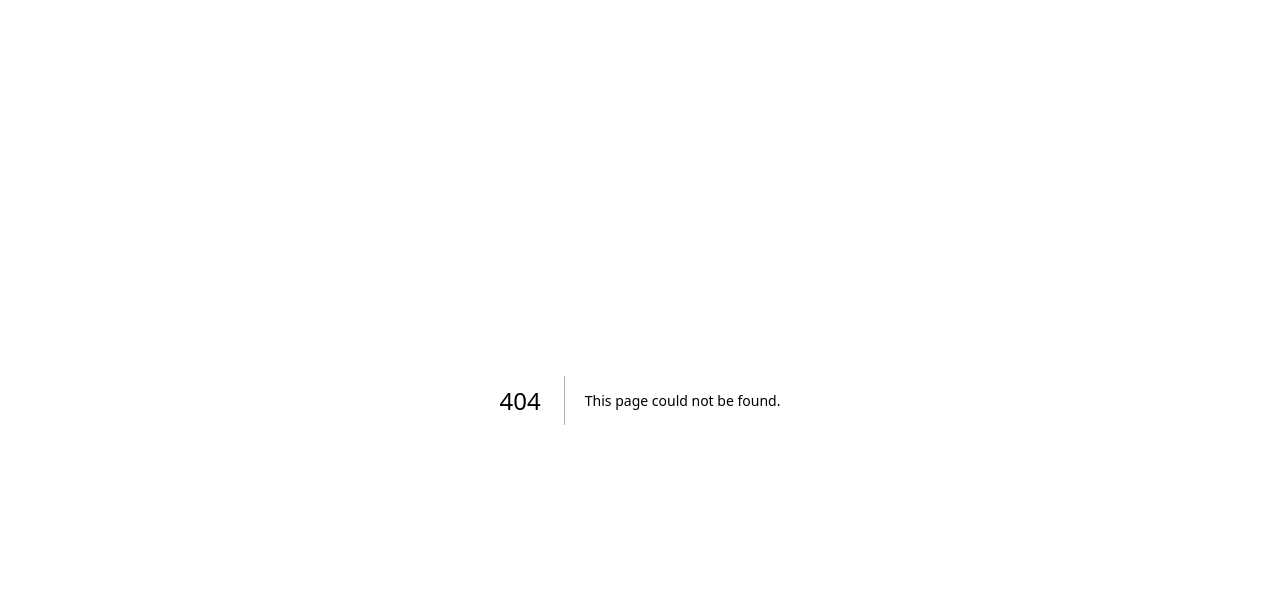
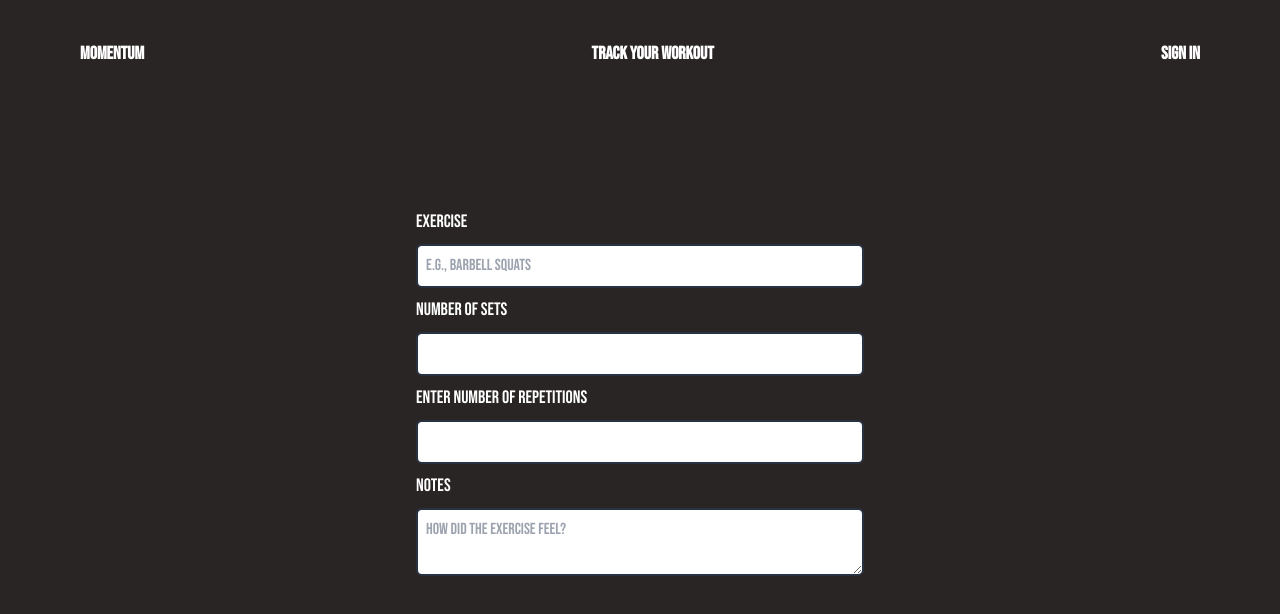
Before and after one commit to nataliey16/momentum-fitness-app, a Next.js app: page /tracker in a window 1280 px wide. Before the commit this address had no page. Shown: the top 614 px of the page. Built offline with nearby package versions, Linux system fonts and the light colour scheme.

Commit message:
Add exercise tracker form and route

```diff
--- /dev/null
+++ b/src/app/components/navbar.js
@@ -0,0 +1,17 @@
+import React from "react";
+import Link from "next/link";
+
+const Navbar = () => {
+  return (
+    <header className="lg:fixed w-full top-0  px-10 z-50 sm:mt-6">
+      <div className="flex py-4 px-10 justify-between items-center text-lg  font-bold text-white">
+        <Link href="/">Momentum</Link>
+        <Link href="/tracker">Track Your Workout</Link>
+
+        <button>Sign in</button>
+      </div>
+    </header>
+  );
+};
+
+export default Navbar;
--- /dev/null
+++ b/src/app/components/new-exercise.js
@@ -0,0 +1,47 @@
+"use client";
+
+const LABEL_STYLES = "text-white text-lg my-4";
+const INPUT_STYLE = "w-full p-2 mx-0 my-2 rounded-md border-2 border-[#293241]";
+
+export const NewExercise = () => {
+  return (
+    <form className="flex flex-col m-4 w-full max-w-md">
+      <div>
+        <label className={LABEL_STYLES}>exercise</label>
+        <input
+          className={INPUT_STYLE}
+          type="text"
+          placeholder="E.g., Barbell Squats"
+          required
+        ></input>
+      </div>
+      <div>
+        <label className={LABEL_STYLES}>number of Sets</label>
+        <input
+          className={INPUT_STYLE}
+          type="number"
+          min="1"
+          max="99"
+          required
+        ></input>
+      </div>
+      <div>
+        <label className={LABEL_STYLES}>Enter number of Repetitions</label>
+        <input
+          className={INPUT_STYLE}
+          type="number"
+          min="1"
+          max="99"
+          required
+        ></input>
+      </div>
+      <div>
+        <label className={LABEL_STYLES}>Notes</label>
+        <textarea
+          className={INPUT_STYLE}
+          placeholder="How did the exercise feel?"
+        ></textarea>
+      </div>
+    </form>
+  );
+};
--- a/src/app/layout.js
+++ b/src/app/layout.js
@@ -1,5 +1,6 @@
 import { Bebas_Neue, Inter } from "next/font/google";
 import "./globals.css";
+import Navbar from "./components/navbar";
 
 const inter = Inter({ subsets: ["latin"] });
 
@@ -16,7 +17,11 @@ export const metadata = {
 export default function RootLayout({ children }) {
   return (
     <html lang="en">
-      <body className={bebasNeue.className}>{children}</body>
+      <body className={bebasNeue.className}>
+        {" "}
+        <Navbar />
+        {children}
+      </body>
     </html>
   );
 }
--- /dev/null
+++ b/src/app/tracker/page.js
@@ -0,0 +1,13 @@
+"use client";
+import React from "react";
+import { NewExercise } from "../components/new-exercise";
+
+const Tracker = () => {
+  return (
+    <div className="flex bg-[#292524] justify-center items-center h-screen ">
+      <NewExercise />
+    </div>
+  );
+};
+
+export default Tracker;
```
